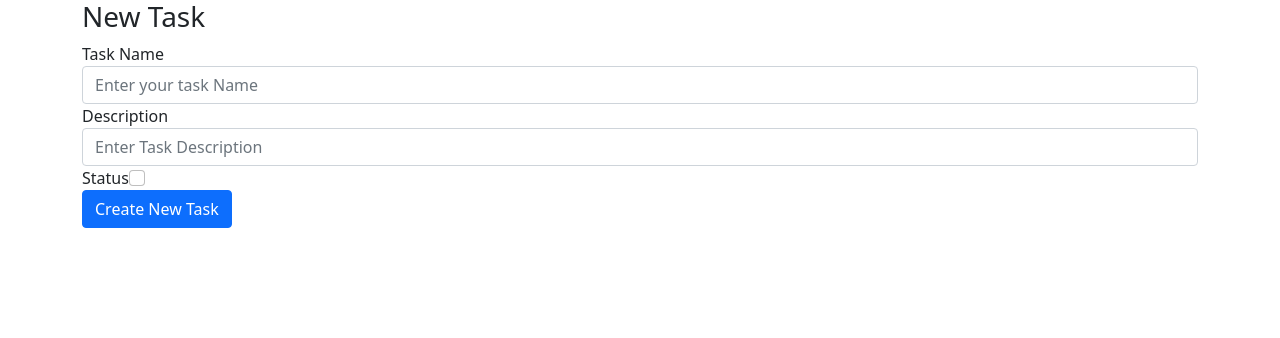
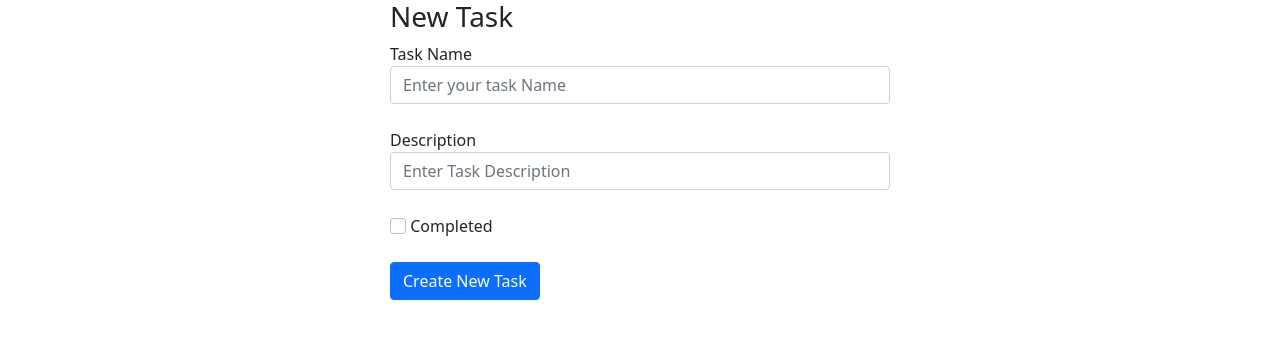
Before and after one commit to manjunath00/yat_frontend, a Next.js app: page /new in a window 1280 px wide. Shown: the top 338 px of the page. Built offline with nearby package versions, Linux system fonts and the light colour scheme.

Commit message:
New task page styled

```diff
--- a/pages/new.js
+++ b/pages/new.js
@@ -1,5 +1,6 @@
 import React, { useState } from "react";
 import { Button, Form, FormGroup, Label, Input, Container } from "reactstrap";
+import Router from "next/router";
 
 import yatApi from "../pages/api/hello";
 
@@ -10,6 +11,7 @@ const NewTask = () => {
 
   const asyncNewTask = async (data) => {
     const response = await yatApi.post("/api/task", data);
+    Router.push("/dashboard");
   };
 
   const onFormSubmit = (e) => {
@@ -22,14 +24,13 @@ const NewTask = () => {
     setTaskName("");
     setCompleted(false);
     setDescription("");
-    console.log("Task ", task);
 
     return asyncNewTask(task);
   };
 
   return (
     <Container>
-      <div>
+      <div className="form-box">
         <h3>New Task</h3>
 
         <div>
@@ -44,6 +45,7 @@ const NewTask = () => {
                 onChange={(e) => setTaskName(e.target.value)}
               />
             </FormGroup>
+            <br />
 
             <FormGroup>
               <Label for="description">Description</Label>
@@ -55,15 +57,17 @@ const NewTask = () => {
                 onChange={(e) => setDescription(e.target.value)}
               />
             </FormGroup>
+            <br />
 
             <FormGroup>
-              <Label for="email">Status</Label>
               <Input
                 type="checkbox"
                 value={completed}
                 onChange={(e) => setCompleted(e.target.checked)}
               />{" "}
+              <Label for="email">Completed</Label>
             </FormGroup>
+            <br />
 
             <FormGroup>
               <Button color="primary" size="md" block>
```
